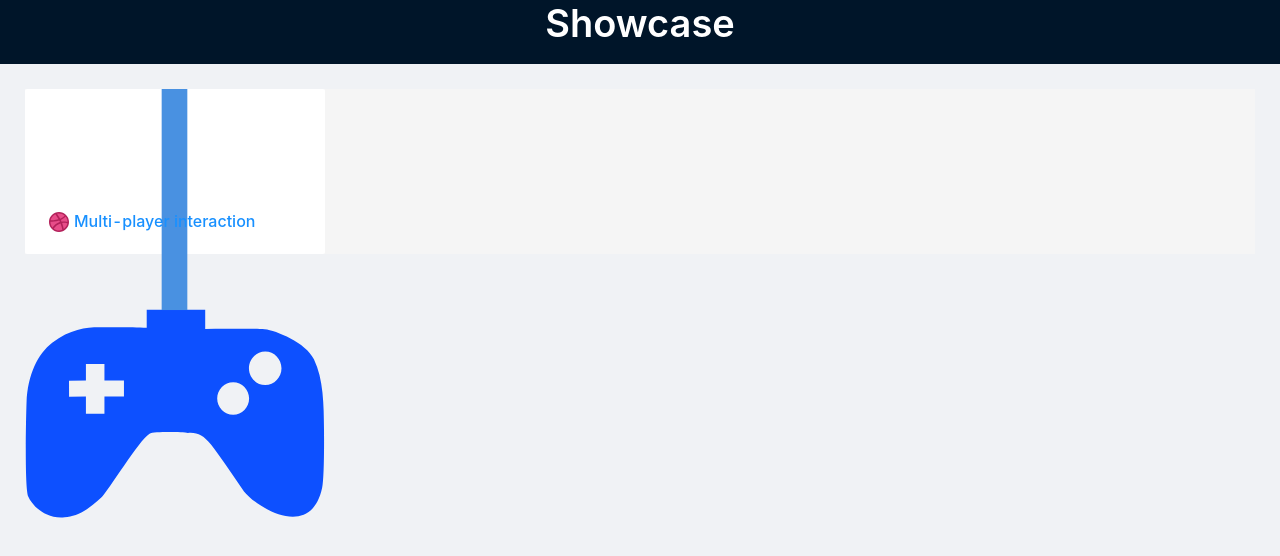
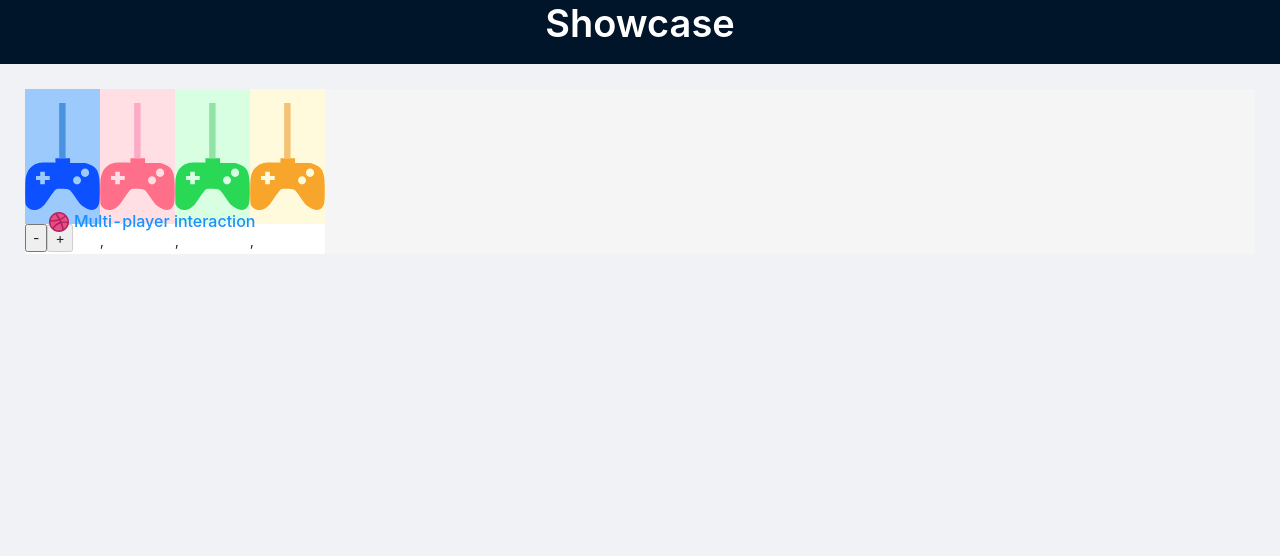
Before and after one commit to rluvaton/dribbble-shots-recreation, a React (Create React App) app: page / in a window 1280 px wide. Shown: the top 556 px of the page. Built offline with nearby package versions, Linux system fonts and the light colour scheme.

Commit message:
wip(multiplayer-interaction): add players and buttons

```diff
--- /dev/null
+++ b/src/pages/shots/multiplayer-interaction/components/Player/index.module.scss
@@ -0,0 +1,4 @@
+.player {
+  //height: 100%;
+  flex: 1;
+}
--- /dev/null
+++ b/src/pages/shots/multiplayer-interaction/components/Player/index.tsx
@@ -0,0 +1,19 @@
+import React from 'react';
+import JoystickIcon from '../JoystickIcon';
+import styles from './index.module.scss';
+
+interface PlayerProps {
+  joystickFill: string,
+  cableFill: string,
+  background: string
+}
+
+const Player: React.FC<PlayerProps> = ({ joystickFill, cableFill, background }) => {
+  return (
+    <div className={styles.player} style={{ background }}>
+      <JoystickIcon joystickFill={joystickFill} cableFill={cableFill}/>,
+    </div>
+  );
+}
+
+export default Player;
--- /dev/null
+++ b/src/pages/shots/multiplayer-interaction/components/Players/index.module.scss
@@ -0,0 +1,3 @@
+.playerContainer {
+  display: flex;
+}
--- /dev/null
+++ b/src/pages/shots/multiplayer-interaction/components/Players/index.tsx
@@ -0,0 +1,34 @@
+import React, { useEffect, useState } from 'react';
+import Player from '../Player';
+import styles from './index.module.scss';
+
+const playersColorsFill: { joystick: string, cable: string, background: string }[] = [
+  { joystick: '#0d50ff', cable: '#4991e1', background: '#9DCAFD' },
+  { joystick: '#FF6F89', cable: '#FDAAC6', background: '#FFDFE4' },
+  { joystick: '#29D855', cable: '#90E3A5', background: '#D8FFE2' },
+  { joystick: '#F7A62B', cable: '#F3C274', background: '#FFFADB' },
+];
+
+const Players: React.FC<{ numberOfPlayers: number }> = ({ numberOfPlayers }) => {
+  const [joystickPlayersColors, setJoystickPlayersColors] = useState(playersColorsFill.slice(0, numberOfPlayers));
+
+  useEffect(() => {
+    if (numberOfPlayers < 1 || numberOfPlayers > 4) {
+      console.warn(`number of players must be between 1 and 4 (included), got ${numberOfPlayers}`);
+      return;
+    }
+
+    setJoystickPlayersColors(playersColorsFill.slice(0, numberOfPlayers));
+  }, [numberOfPlayers]);
+
+
+  return (
+    <div className={styles.playerContainer}>
+      {joystickPlayersColors.map(({ joystick, cable, background }, index) =>
+        <Player key={index} joystickFill={joystick} cableFill={cable} background={background}/>,
+      )}
+    </div>
+  );
+}
+
+export default Players;
--- a/src/pages/shots/multiplayer-interaction/index.module.scss
+++ b/src/pages/shots/multiplayer-interaction/index.module.scss
@@ -0,0 +1,4 @@
+.card {
+  width: 300px;
+  height: 200px;
+}
--- a/src/pages/shots/multiplayer-interaction/index.tsx
+++ b/src/pages/shots/multiplayer-interaction/index.tsx
@@ -1,11 +1,16 @@
-import React from 'react';
+import React, { useState } from 'react';
+import styles from './index.module.scss';
 import { Shot } from '../../../common/interfaces/shot';
-import JoystickIcon from './components/JoystickIcon';
+import Players from './components/Players';
 
 const MultiPlayerInteraction: React.FC = () => {
+  const [numberOfPlayers, setNumberOfPlayers] = useState(4);
+
   return (
-    <div>
-      <JoystickIcon joystickFill="#0d50ff" cableFill="#4991e1"/>
+    <div className={styles.card}>
+      <Players numberOfPlayers={numberOfPlayers}/>
+      <button disabled={numberOfPlayers <= 1} onClick={() => setNumberOfPlayers(prev => prev - 1)}>-</button>
+      <button disabled={numberOfPlayers >= 4} onClick={() => setNumberOfPlayers(prev => prev + 1)}>+</button>
     </div>
   );
 }
```
Also changed, not shown: 2 other files (tests, documents, lock files or other folders).
